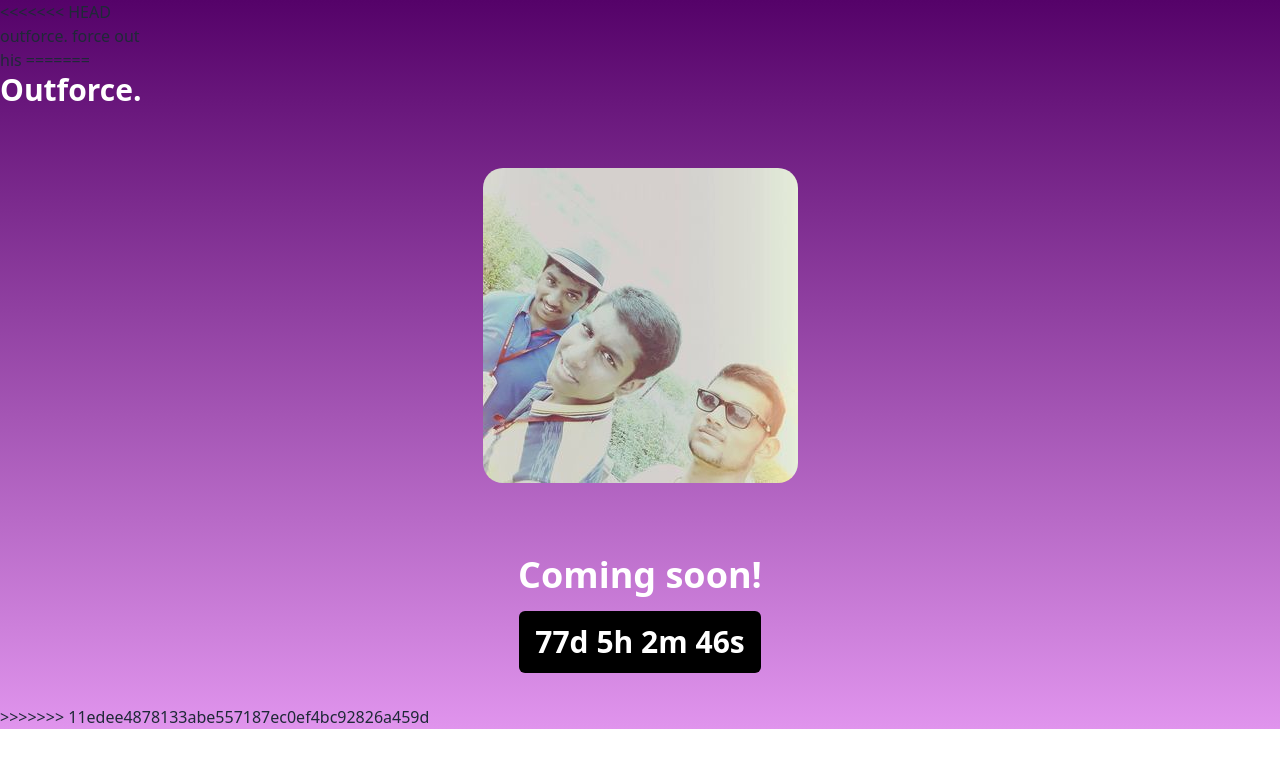
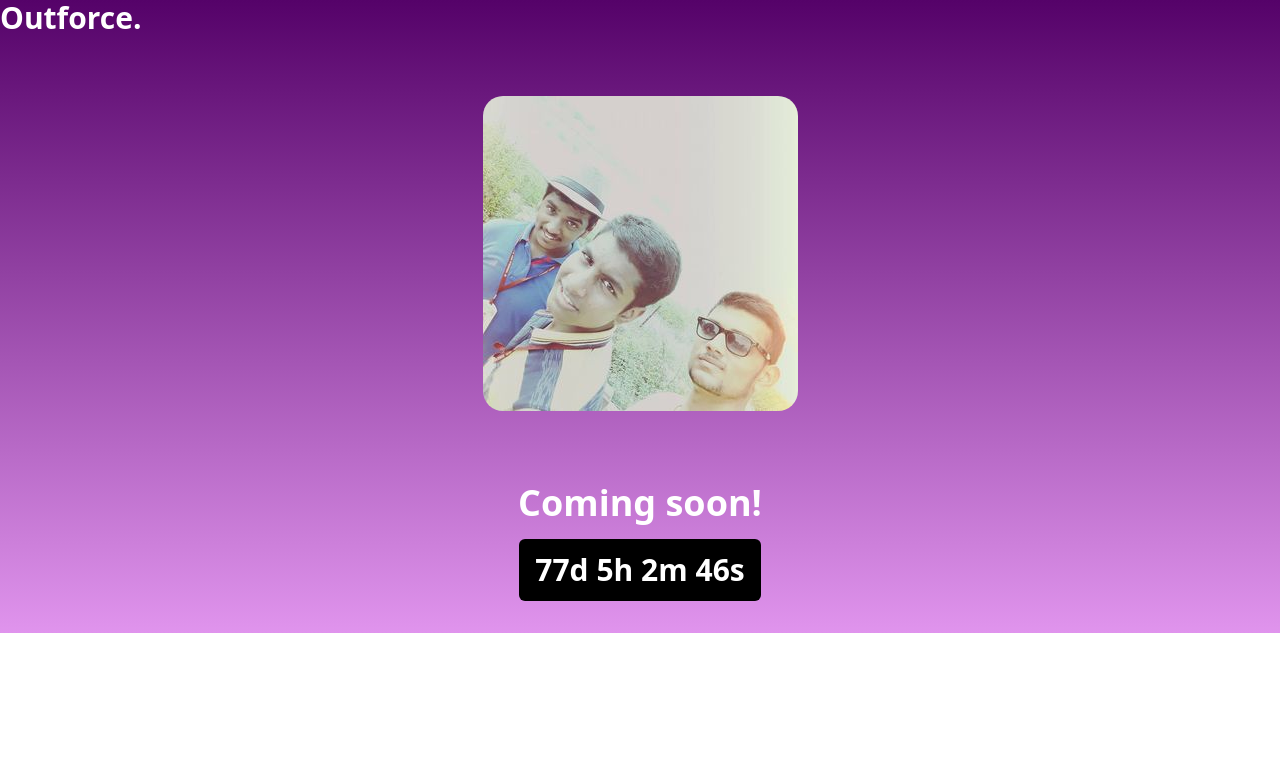
Before and after one commit to mitesh141/outforce, an Angular app: page / in a window 1280 px wide. Shown: the top 768 px of the page. Built offline with nearby package versions, Linux system fonts and the light colour scheme.

Commit message:
test push from vs

```diff
--- a/src/app/app.component.html
+++ b/src/app/app.component.html
@@ -1,9 +1,5 @@
-<<<<<<< HEAD
-<h1>outforce. force out</h1>his
-=======
 
 <h1 class="text-3xl text-white text-decoration-nonet font-bold underline ">
     Outforce.
   </h1>
 <app-landing-page></app-landing-page>
->>>>>>> 11edee4878133abe557187ec0ef4bc92826a459d
```
